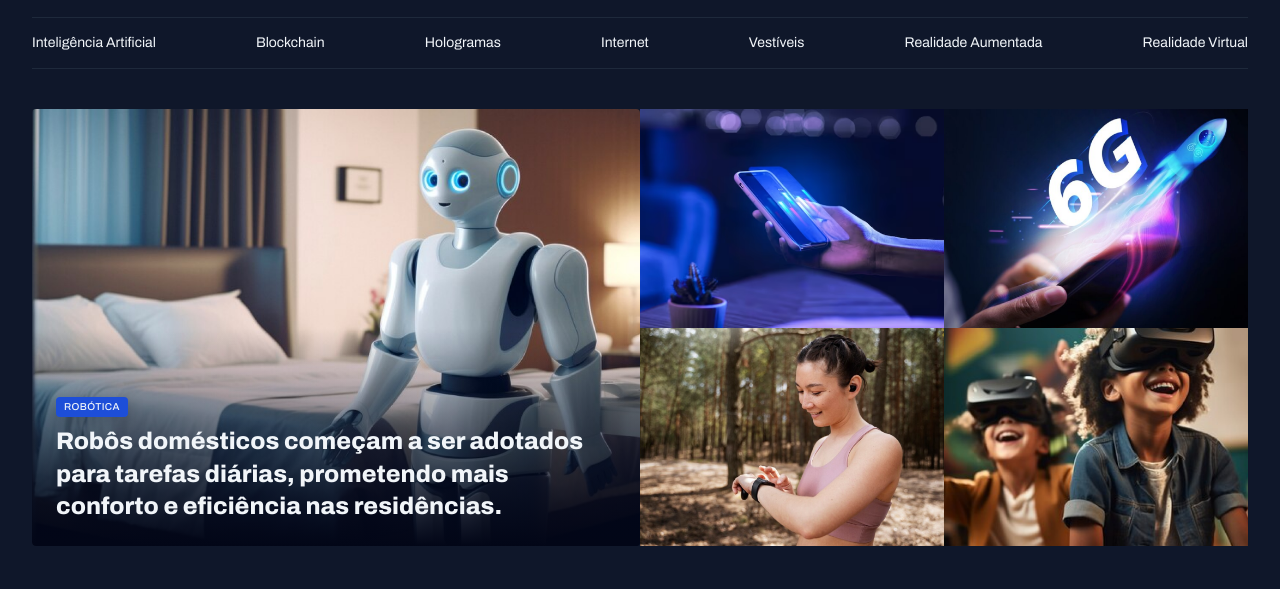
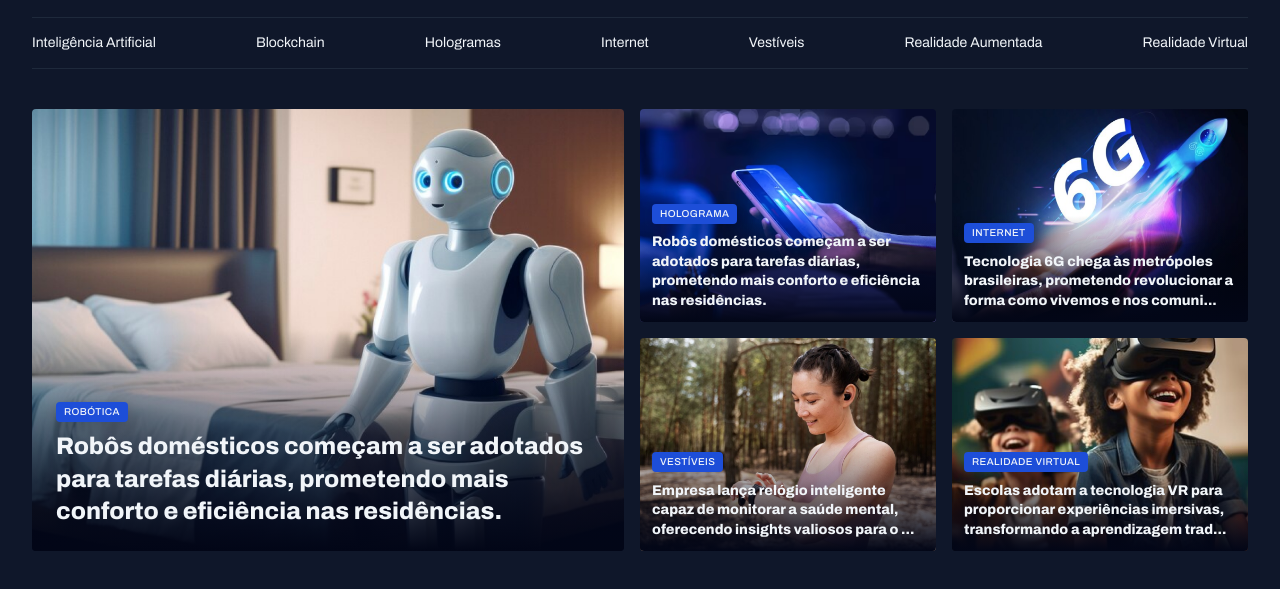
Before and after one commit to amaurell/portal-noticias, a plain HTML site: page index.html in a window 1280 px wide. Shown: the part 55-644 px from the top of the page. Drawn offline with Linux system fonts and the light colour scheme.

Commit message:
Finalizando a seção destaques

```diff
--- a/index.html
+++ b/index.html
@@ -35,7 +35,7 @@
     </nav>
   </header>
   <main class="grid container">
-    <section id="featured" class="grid grid-flow-col">
+    <section id="featured" class="grid grid-flow-col gap-16">
       <figure class="card">
         <img src="assets/images/Image 01.png" alt="">
         <figcaption>
@@ -43,19 +43,41 @@
           <h2 class="text-2xl">Robôs domésticos começam a ser adotados para tarefas diárias, prometendo mais conforto e eficiência nas residências.</h2>
         </figcaption>
       </figure>
-      <div class="grid grid-cols-2">
-          <div>
-            <img src="assets/images/Image 02.png" alt="">
-          </div>
-          <div>
-            <img src="assets/images/Image 03.png" alt="">
-          </div>
-          <div >
-            <img src="assets/images/Image 04.png" alt="">
-          </div>
-          <div >
-            <img src="assets/images/Image 05.png" alt="">
-          </div>
+
+      <div class="grid grid-cols-2 gap-16">
+          <figure class="card">
+            <img src="assets/images/Image 02.png" alt="Novo Smartphone Projetor 3D chega ao mercado, transformando a forma como vemos nossas telas!">
+            <figcaption>
+              <span class="content-tag">Holograma</span>
+              <h2 class="text-lg"">Robôs domésticos começam a ser adotados para tarefas diárias, prometendo mais conforto e eficiência nas residências.</h2>
+            </figcaption>
+          </figure >
+
+          <figure class="card">
+            <img src="assets/images/Image 03.png" alt="Tecnologia 6G chega às metrópoles brasileiras, prometendo revolucionar a forma como vivemos e nos comunicamos.">
+            <figcaption>
+              <span class="content-tag">Internet</span>
+              <h2 class="text-lg"">Tecnologia 6G chega às metrópoles brasileiras, prometendo revolucionar a forma como vivemos e nos comuni...</h2>
+            </figcaption>
+
+          </figure>
+          <figure class="card">
+            <img src="assets/images/Image 04.png" alt="Empresa lança relógio inteligente capaz de monitorar a saúde mental, oferecendo insights valiosos para o bem-estar pessoal.
+            ">
+            <figcaption>
+              <span class="content-tag">Vestíveis</span>
+              <h2 class="text-lg">Empresa lança relógio inteligente capaz de monitorar a saúde mental, oferecendo insights valiosos para o ...
+              </h2>
+            </figcaption>
+
+          </figure>
+          <figure class="card">
+            <img src="assets/images/Image 05.png" alt="Escolas adotam a tecnologia VR para proporcionar experiências imersivas, transformando a aprendizagem tradicional.">
+            <figcaption>
+              <span class="content-tag">Realidade Virtual</span>
+              <h2 class="text-lg"">Escolas adotam a tecnologia VR para proporcionar experiências imersivas, transformando a aprendizagem trad...</h2>
+            </figcaption>
+          </figure>
       </div>
 
     </section>
--- a/styles/sections.css
+++ b/styles/sections.css
@@ -26,6 +26,11 @@ figcaption{
   position: absolute;
   bottom: 0;
   padding: 24px;
+
+  &:has(.text-lg){
+    padding: 12px;
+  }
+
   h2{
     margin-top: 8px;
   }
```
